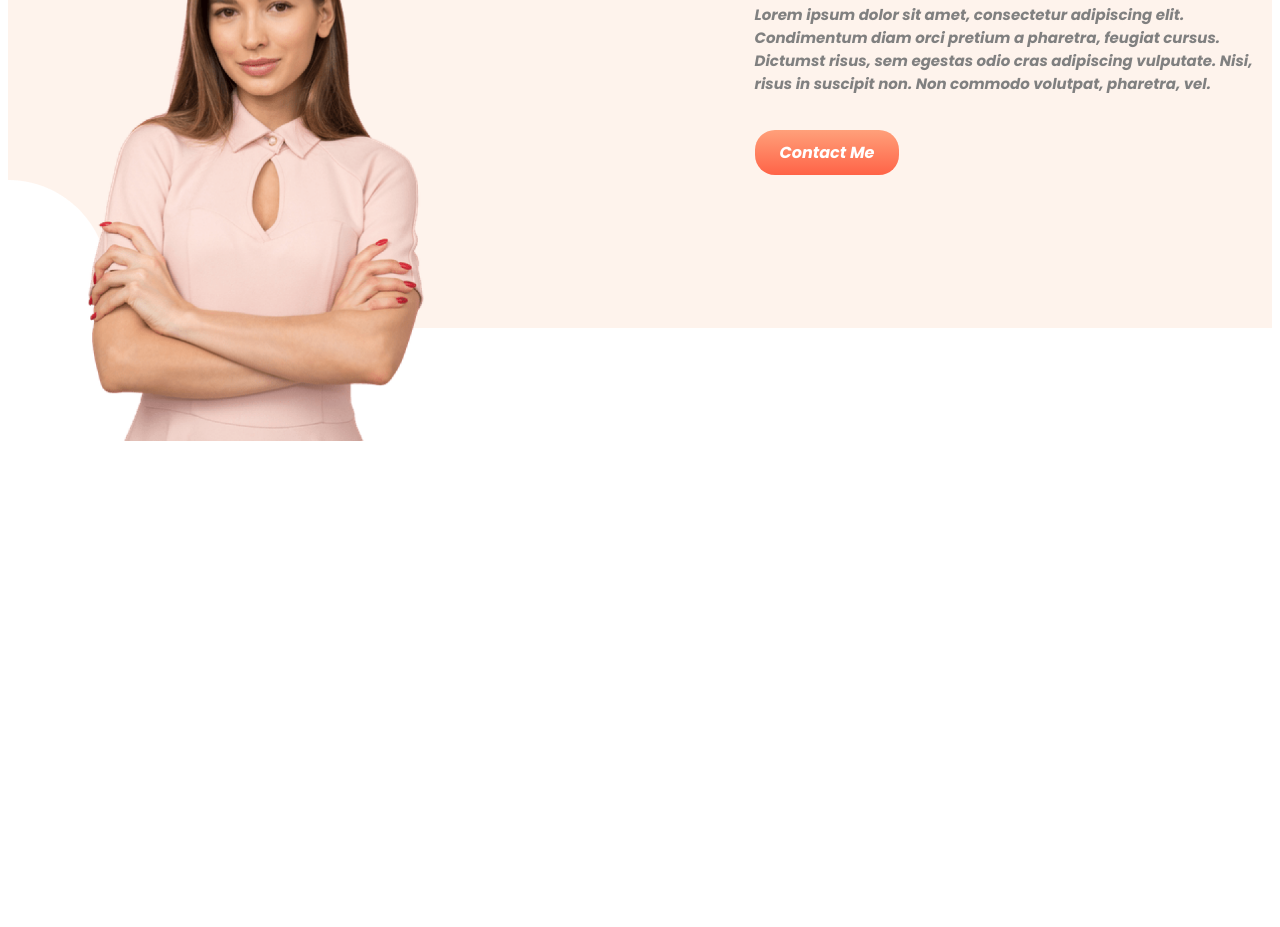
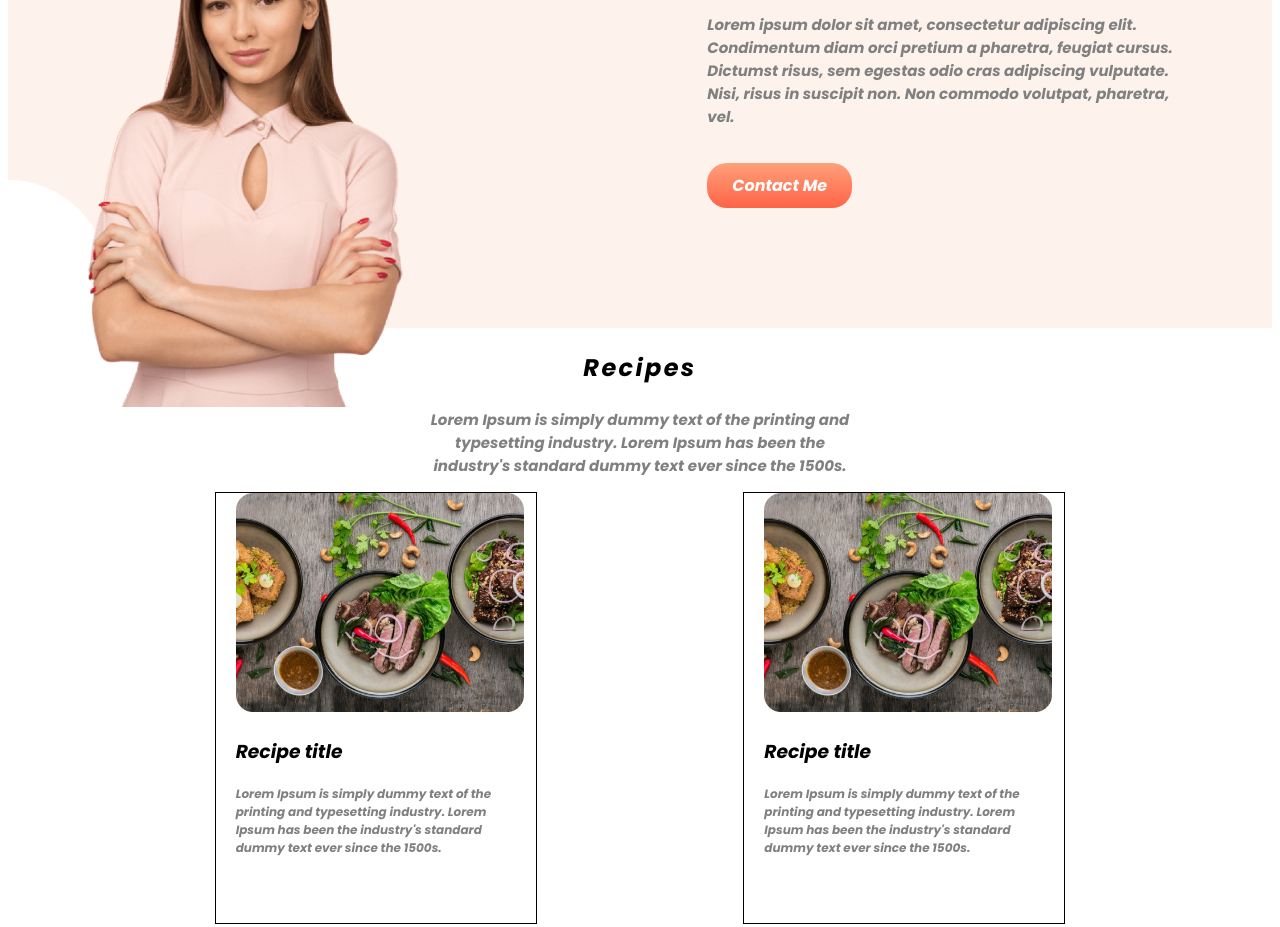
Before and after one commit to anjuanni/health-care, a plain HTML site: page index.html in a window 1280 px wide. Shown: the part 780-1707 px from the top of the page. Before the commit the page ends 1228 px from the top, so only its background shows below. Drawn offline with Linux system fonts and the light colour scheme.

Commit message:
third commit

```diff
--- a/index.html
+++ b/index.html
@@ -14,6 +14,8 @@
 </head>
 
 <body>
+    <!--     first part      -->
+
     <section class="first-part">
         <div class="first-description">
             <h1><span>Skip</span> The Diet, <br>
@@ -30,6 +32,9 @@
             <img src="images/heroimage.png" alt="">
         </div>
     </section>
+
+    <!--    about area     -->
+
     <section class="about-section">
         <div class="about-image">
             <img src="images/Person Image.png" alt="">
@@ -43,7 +48,41 @@
                 commodo volutpat, pharetra, vel.</p>
             <a class="order-link" href="">Contact Me</a>
         </div>
+    </section>
 
+    <!--       third part    -->
+    <section class="recipe-area">
+        <div class="recipe-introduction">
+            <h1>Recipes</h1>
+            <p>Lorem Ipsum is simply dummy text of the printing and typesetting industry.
+                Lorem Ipsum has been the industry's standard dummy text ever since the
+                1500s.</p>
+        </div>
+        <div class="cards">
+            <div class="card">
+                <div class="card-image">
+                    <img src="images/Project Cover1.jpg" alt="">
+                </div>
+                <div class="card-description">
+                    <h3>Recipe title</h3>
+                    <p>Lorem Ipsum is simply dummy text of the printing and
+                        typesetting industry. Lorem Ipsum has been the industry's
+                        standard dummy text ever since the 1500s.</p>
+                </div>
+            </div>
+            <div class="card">
+                <div class="card-image">
+                    <img src="images/Project Cover1.jpg" alt="">
+                </div>
+                <div class="card-description">
+                    <h3>Recipe title</h3>
+                    <p>Lorem Ipsum is simply dummy text of the printing and
+                        typesetting industry. Lorem Ipsum has been the industry's
+                        standard dummy text ever since the 1500s.</p>
+                </div>
+            </div>
+
+        </div>
     </section>
 </body>
 
--- a/style.css
+++ b/style.css
@@ -2,6 +2,7 @@ body {
     font-family: 'Poppins', sans-serif;
 }
 
+/*  first part css */
 h1 {
     font-weight: 800;
     letter-spacing: 0.1em;
@@ -36,6 +37,7 @@ p {
     padding-top: 50px;
 }
 
+/* about section css */
 .about-section {
     width: 100%;
     height: 500px;
@@ -48,10 +50,47 @@ p {
     width: 45%;
     padding-left: 80px;
     padding-top: 80px;
+    overflow: hidden;
 }
 
 
 .about-description {
     width: 60%;
-    padding-top: 100px;
+    padding-top: 110px;
+    margin-right: 80px;
 }
+
+/* third part css */
+.recipe-introduction {
+    text-align: center;
+    width: 450px;
+    margin: 0 auto;
+}
+
+.cards {
+    width: 100%;
+    display: flex;
+    justify-content: space-evenly;
+}
+
+.card {
+    border: 1px solid black;
+    width: 320px;
+    height: 430px;
+}
+
+.card-image img {
+    width: 90%;
+    padding-left: 20px;
+}
+
+.card-description {
+    width: 90%;
+    padding-top: 0;
+    padding-left: 20px;
+}
+
+.card-description p {
+    font-size: 12px;
+
+}
```
